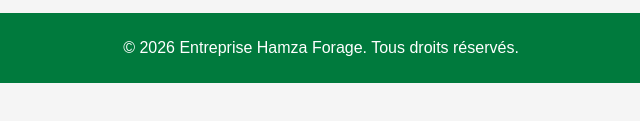
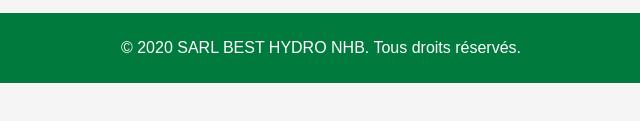
Before and after one commit to besthydro-hub/best-hydro-, a plain HTML site: page index.html in a window 1280 px wide. Shown: the part 439-560 px from the top of the page, 319-959 px from the left. Drawn offline with Linux system fonts and the light colour scheme.

Commit message:
Update footer copyright information

```diff
--- a/index.html
+++ b/index.html
@@ -46,7 +46,7 @@
     </main>
 
     <footer>
-        <p>&copy; 2026 Entreprise Hamza Forage. Tous droits réservés.</p>
+        <p>&copy; 2020 SARL BEST HYDRO NHB. Tous droits réservés.</p>
     </footer>
 </body>
 </html>
```
